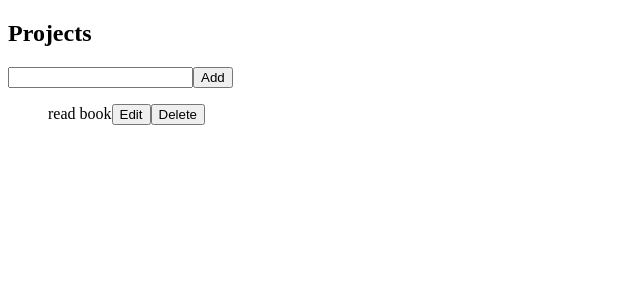
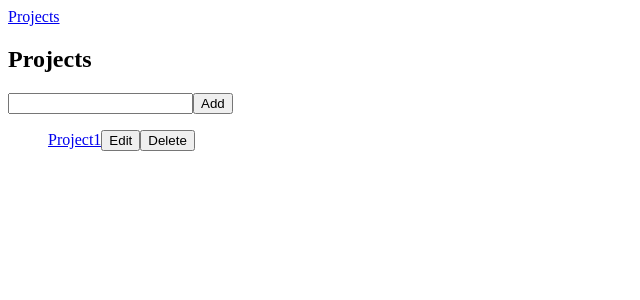
Before and after one commit to AndriyKonogray/angularToDoList, an Angular app: page /projects in a window 1280 px wide. Shown: the top 300 px of the page, without its empty margins (0-640 px from the left). Built offline with nearby package versions, Linux system fonts and the light colour scheme; data requests are answered from the project's data file.

Commit message:
add routing

```diff
--- a/db.json
+++ b/db.json
@@ -1,19 +1,19 @@
 {
   "projects": [
     {
-      "name": "read book",
+      "name": "Project1",
       "id": 1
     }
   ],
   "tasks": [
     {
-      "name": "task1",
-      "projectId": 1,
+      "name": "Test1",
+      "projectId": "1",
       "id": 1
     },
     {
-      "name": "task2",
-      "projectId": 1,
+      "name": "Test2",
+      "projectId": "1",
       "id": 2
     }
   ]
--- a/src/app/app-routing.module.ts
+++ b/src/app/app-routing.module.ts
@@ -1,10 +1,27 @@
 import { NgModule } from '@angular/core';
 import { Routes, RouterModule } from '@angular/router';
+import {ProjectsComponent} from './projects/projects.component';
+import {TasksComponent} from  './tasks/tasks.component';
 
-const routes: Routes = [];
+const routes: Routes = [
+  {
+    path: 'projects',
+    component: ProjectsComponent
+  },
+  {
+    path: 'project/: projectId',
+    component: TasksComponent,
+    pathMatch: 'full'
+  },
+  {
+    path: '',
+    redirectTo: 'projects',
+    pathMatch: 'full'
+  }
+];
 
 @NgModule({
   imports: [RouterModule.forRoot(routes)],
   exports: [RouterModule]
 })
-export class AppRoutingModule { }
+export class AppRoutingModule {}
--- a/src/app/app.component.html
+++ b/src/app/app.component.html
@@ -1,12 +1,8 @@
 <aside>
-  <projects
-  (select)="selectProject($event)"
-  (render)="getAllProjectTasks()">
-  </projects>
-  <tasks *ngIf="selectedProject"
-      [selectedProjectId]="selectedProject.id"
-      [tasks]="tasks"
-      (render)="getAllProjectTasks()"
-  >
-  </tasks>
+  <nav>
+      <a routerLink="projects" class="title__link">Projects</a>
+  </nav>
 </aside>
+<div>
+  <router-outlet></router-outlet>
+</div>
--- a/src/app/app.component.ts
+++ b/src/app/app.component.ts
@@ -1,8 +1,4 @@
 import {Component} from '@angular/core';
-import {Task} from './entity/task';
-import {Project} from './entity/project';
-import {ProjectService} from './services/project.service';
-import {TaskService} from './services/task.service';
 
 @Component({
   selector: 'app-root',
@@ -10,22 +6,4 @@ import {TaskService} from './services/task.service';
   styleUrls: ['./app.component.scss']
 })
 
-export class AppComponent {
-
-  constructor(private projectService: ProjectService, private taskService: TaskService) {}
-
-  selectedProject: Project;
-  tasks: Task[] = [];
-
-  selectProject(project) {
-    this.selectedProject = project;
-    this.getAllProjectTasks();
-  }
-
-  getAllProjectTasks() {
-    this.taskService.getTasksByProjectId(this.selectedProject.id)
-      .subscribe((tasks: Task[]) => {
-        this.tasks = tasks;
-      });
-  }
-}
+export class AppComponent {}
--- a/src/app/projects/project/project.component.html
+++ b/src/app/projects/project/project.component.html
@@ -1,7 +1,6 @@
 <div *ngIf="!editing">
-  <span (click)="selectProject()"
-        [class.selected]="isSelected(project)">
-        {{project.name}}</span>
+  <span>
+    <a [routerLink]="['/project', project.id]"> {{project.name}}</a></span>
   <button (click)="startEditing()">Edit</button>
   <button (click)="deleteThisProject()">Delete</button>
 </div>
--- a/src/app/projects/project/project.component.ts
+++ b/src/app/projects/project/project.component.ts
@@ -8,20 +8,10 @@ import {Component, EventEmitter, Input, Output} from '@angular/core';
 export class ProjectComponent {
 
   @Input() project;
-  @Input() selectedProject;
   @Output() delete = new EventEmitter();
   @Output() update = new EventEmitter();
-  @Output() select = new EventEmitter();
 
   editing: boolean = false;
-
-  isSelected(project) {
-    return this.selectedProject === project;
-  }
-
-  selectProject() {
-    this.select.emit(this.project);
-  }
 
   deleteThisProject() {
     this.delete.emit(this.project);
--- a/src/app/projects/projects.component.html
+++ b/src/app/projects/projects.component.html
@@ -6,11 +6,9 @@
   <project
     *ngFor="let project of projects"
     [project]="project"
-    [selectedProject]="selectedProject"
     (delete)="deleteProject($event)"
     (update) = "updateProject($event)"
-    (select)="selectProject($event)"
   >
-    {{project.name}}
+    {{project}}
   </project>
 </ul>
--- a/src/app/projects/projects.component.ts
+++ b/src/app/projects/projects.component.ts
@@ -1,4 +1,4 @@
-import {Component, EventEmitter, Input, OnInit, Output} from '@angular/core';
+import {Component} from '@angular/core';
 import {Project} from '../entity/project';
 import {ProjectService} from '../services/project.service';
 
@@ -9,25 +9,18 @@ import {ProjectService} from '../services/project.service';
   styleUrls: ['./projects.component.scss']
 })
 
-export class ProjectsComponent implements OnInit {
+export class ProjectsComponent {
 
-  constructor(private projectService: ProjectService) {}
+  constructor(private projectService: ProjectService) {
+    this.getAllProjects();
+  }
 
-  selectedProject: Project;
-  @Output() select = new EventEmitter();
-  @Output() render = new EventEmitter();
   projects: Project[] = [];
-
-  selectProject(project) {
-    this.selectedProject = project;
-    this.select.emit(project);
-  }
 
   deleteProject(project) {
     this.projectService.deleteProject(project)
       .subscribe(() => {
         this.getAllProjects();
-        this.render.emit();
       });
   }
 
@@ -36,7 +29,6 @@ export class ProjectsComponent implements OnInit {
     this.projectService.createProject(newProject)
       .subscribe(() => {
         this.getAllProjects();
-        this.render.emit();
       });
 
   }
@@ -53,11 +45,6 @@ export class ProjectsComponent implements OnInit {
     this.projectService.changeProjectName(project)
       .subscribe(() => {
         this.getAllProjects();
-        this.render.emit();
       });
   }
-
-  ngOnInit() {
-    this.getAllProjects();
 }
-}
--- a/src/app/tasks/tasks.component.ts
+++ b/src/app/tasks/tasks.component.ts
@@ -1,6 +1,7 @@
-import {Component, EventEmitter, Input, Output} from '@angular/core';
+import {Component} from '@angular/core';
 import {Task} from '../entity/task';
 import {TaskService} from '../services/task.service';
+import {ActivatedRoute} from '@angular/router';
 
 @Component({
   selector: 'tasks',
@@ -10,16 +11,25 @@ import {TaskService} from '../services/task.service';
 
 export class TasksComponent {
 
-  constructor(private taskService: TaskService) {}
+  constructor(private taskService: TaskService, private route: ActivatedRoute) {
+    this.selectedProjectId = this.route.snapshot.paramMap.get(' projectId');
+    this.getAllProjectTasks();
+  }
 
-  @Input() selectedProjectId;
-  @Input() tasks;
-  @Output() render = new EventEmitter();
+  tasks: Task[] = [];
+  selectedProjectId;
+
+  getAllProjectTasks() {
+    this.taskService.getTasksByProjectId(this.selectedProjectId)
+      .subscribe((tasks: Task[]) => {
+        this.tasks = tasks;
+      });
+  }
 
   deleteTask(task) {
     this.taskService.deleteTask(task)
       .subscribe(() => {
-        this.render.emit();
+        this.getAllProjectTasks();
       });
   }
 
@@ -27,14 +37,14 @@ export class TasksComponent {
     const newTask: Task = {name: taskName, projectId: this.selectedProjectId};
     this.taskService.createTask(newTask)
       .subscribe(() => {
-        this.render.emit();
+        this.getAllProjectTasks();
       });
   }
 
   updateTask(task) {
     this.taskService.changeTaskName(task)
       .subscribe(() => {
-            this.render.emit();
+        this.getAllProjectTasks();
       });
   }
 }
```
Also changed, not shown: src/app/app.module.ts (+5 -23 lines).
